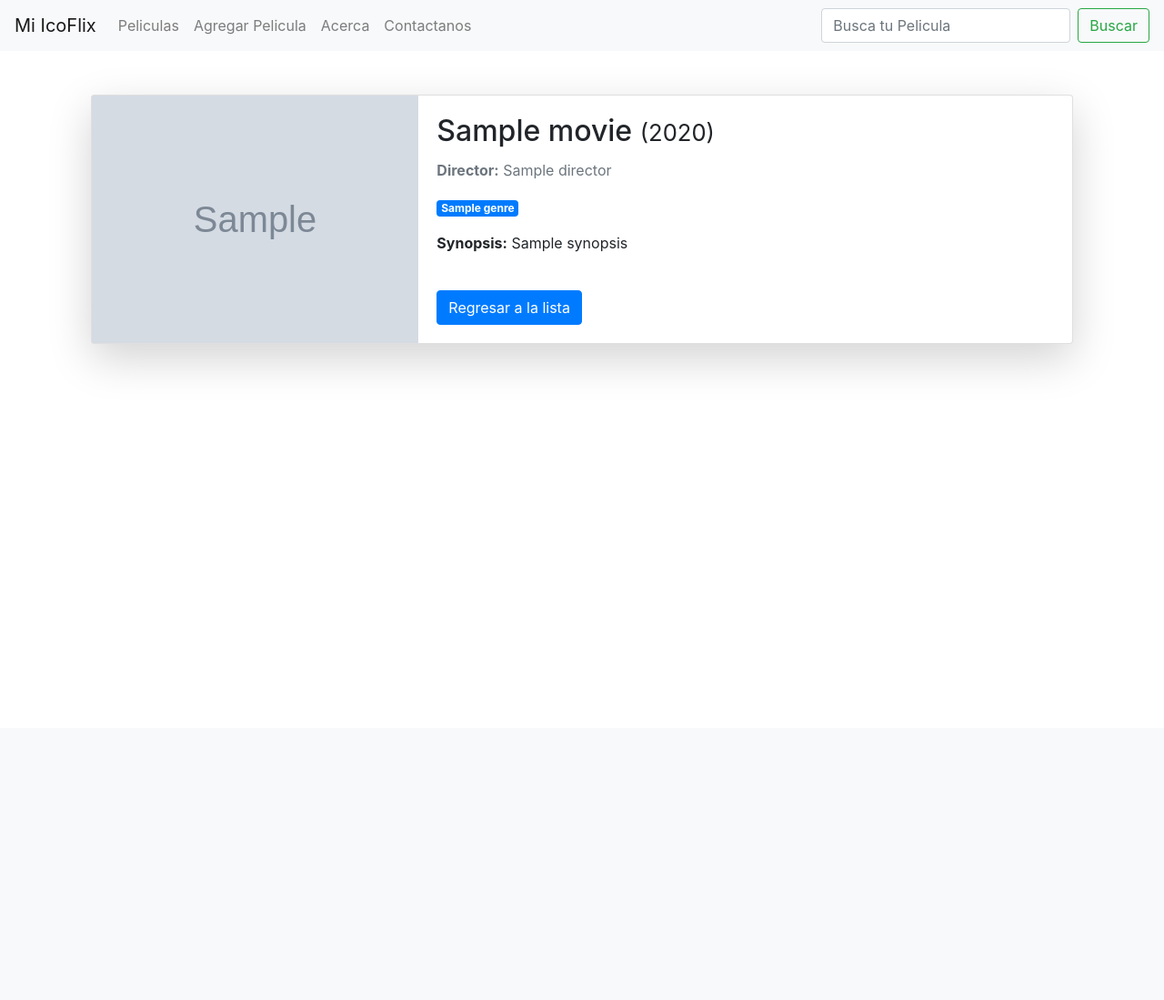
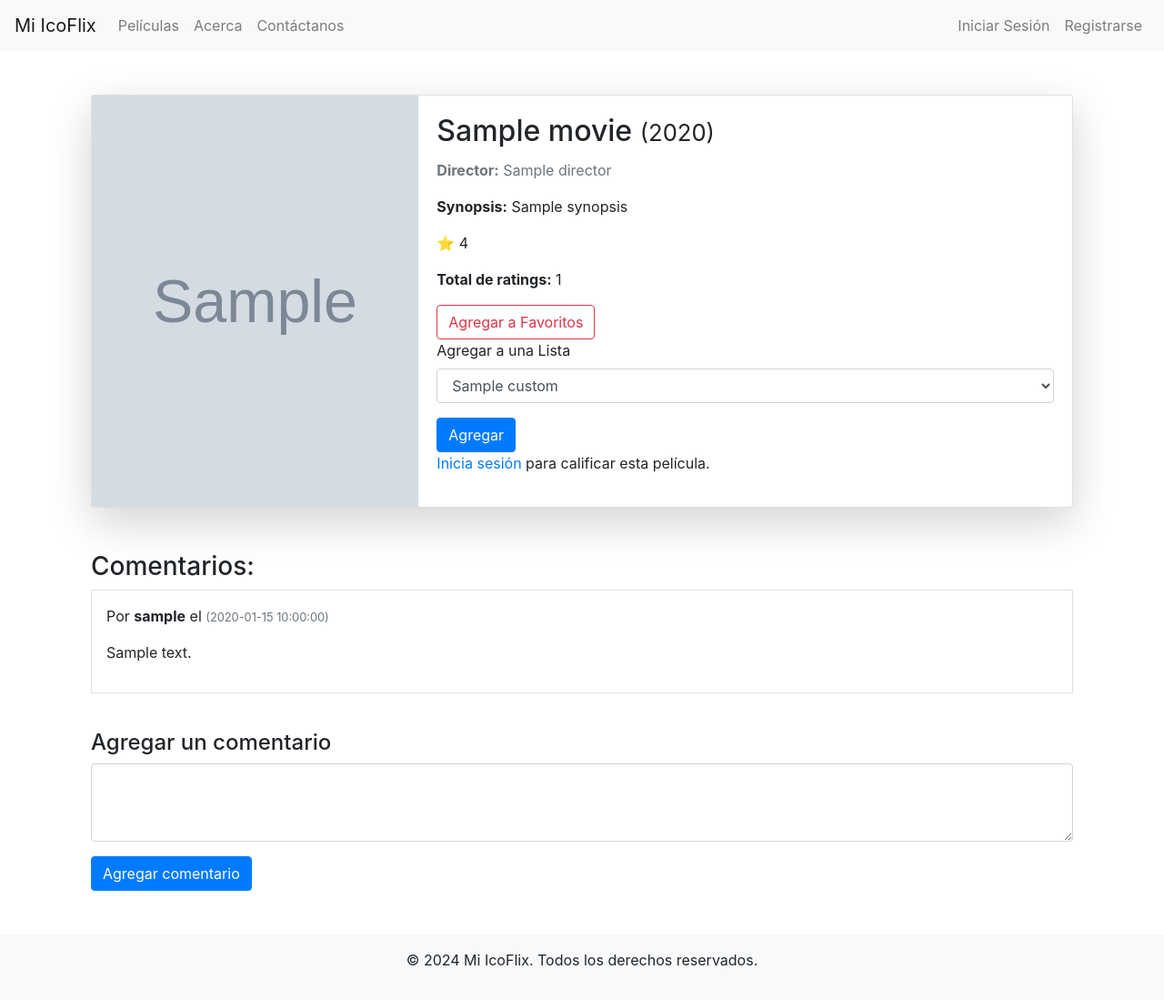
Before and after one commit to diegoMS553/proyecto_peliculas, a Python web app: template templates/movie_detail.html in a window 1280 px wide. Shown: the whole page at 91% size. Before the commit the page ends 400 px from the top, so only its background shows below. Run offline with Jinja, Linux system fonts and the light colour scheme; the template is opened without the code that fills it: most values are stand-ins (such as "Sample title", 1, 10 or a date in 2020); grey boxes marked "Sample" are stand-in pictures; some libraries are stand-ins or nearby versions.

Commit message:
Actualización de la página principal de cada película

```diff
--- a/templates/base.html
+++ b/templates/base.html
@@ -2,8 +2,23 @@
 <html lang="en">
 <head>
     <meta charset="UTF-8">
-    <title>{% block title %}Movie App{% endblock %}</title>
+    <meta name="viewport" content="width=device-width, initial-scale=1.0">
+    <title>{% block title %}Mi IcoFlix{% endblock %}</title>
     <link href="https://stackpath.bootstrapcdn.com/bootstrap/4.5.2/css/bootstrap.min.css" rel="stylesheet">
+    <style>
+        .fa-star, .fa-star-o {
+            color: gold;
+            font-size: 1.5em;
+            cursor: pointer;
+        }
+        input[type="radio"] {
+            display: none;
+        }
+        label:hover ~ label .fa-star,
+        label:hover .fa-star {
+            color: orange;
+        }
+    </style>
 </head>
 <body>
     <nav class="navbar navbar-expand-lg navbar-light bg-light">
@@ -14,30 +29,55 @@
         <div class="collapse navbar-collapse" id="navbarNav">
             <ul class="navbar-nav">
                 <li class="nav-item">
-                    <a class="nav-link" href="{{ url_for('movies_list') }}">Peliculas</a>
+                    <a class="nav-link" href="{{ url_for('movies_list') }}">Películas</a>
                 </li>
-                <li class="nav-item">
-                    <a class="nav-link" href="{{ url_for('movie_create') }}">Agregar Pelicula</a>
-                </li>
+                {% if session.get('role') == 'admin' %}
+                    <li class="nav-item">
+                        <a class="nav-link" href="{{ url_for('admin_dashboard') }}">Dashboard</a>
+                    </li>
+                    <li class="nav-item">
+                        <a class="nav-link" href="{{ url_for('add_admin') }}">Agregar Administrador</a>
+                    </li>
+                {% elif session.get('role') == 'user' %}
+                    <li class="nav-item">
+                        <a class="nav-link" href="{{ url_for('user_dashboard') }}">Mi Perfil</a>
+                    </li>
+                {% endif %}
                 <li class="nav-item">
                     <a class="nav-link" href="{{ url_for('about') }}">Acerca</a>
                 </li>
                 <li class="nav-item">
-                    <a class="nav-link" href="{{ url_for('contact') }}">Contactanos</a>
+                    <a class="nav-link" href="{{ url_for('contact') }}">Contáctanos</a>
                 </li>
             </ul>
+            <ul class="navbar-nav ml-auto">
+                {% if session.get('user_id') %}
+                    <li class="nav-item">
+                        <a class="nav-link">Bienvenido, {{ session['username'] }}</a>
+                    </li>
+                    <li class="nav-item">
+                        <a class="nav-link" href="{{ url_for('logout') }}">Cerrar Sesión</a>
+                    </li>
+                {% else %}
+                    <li class="nav-item">
+                        <a class="nav-link" href="{{ url_for('login') }}">Iniciar Sesión</a>
+                    </li>
+                    <li class="nav-item">
+                        <a class="nav-link" href="{{ url_for('register') }}">Registrarse</a>
+                    </li>
+                {% endif %}
+            </ul>
         </div>
-        <form class="form-inline my-2 my-lg-0" method="GET" action="{{ url_for('movies_search_list') }}">
-            <input class="form-control mr-sm-2" type="search" name="search" placeholder="Busca tu Pelicula" aria-label="Search">
-            <button class="btn btn-outline-success my-2 my-sm-0" type="submit">Buscar</button>
-        </form>
-        </form>
     </nav>
 
     <div class="container my-5">
         {% block content %}{% endblock %}
     </div>
 
+    <footer class="bg-light text-center py-3">
+        <p>&copy; 2024 Mi IcoFlix. Todos los derechos reservados.</p>
+    </footer>
+
     <script src="https://code.jquery.com/jquery-3.5.1.slim.min.js"></script>
     <script src="https://cdn.jsdelivr.net/npm/@popperjs/core@2.9.2/dist/umd/popper.min.js"></script>
     <script src="https://stackpath.bootstrapcdn.com/bootstrap/4.5.2/js/bootstrap.min.js"></script>
--- a/templates/movie_detail.html
+++ b/templates/movie_detail.html
@@ -13,14 +13,100 @@
                     <div class="card-body">
                         <h2 class="card-title">{{ movie.title }} <small>({{ movie.year }})</small></h2>
                         <p class="card-text text-muted"><strong>Director:</strong> {{ movie.director }}</p>
-                        <p class="card-text">
-                            <span class="badge badge-primary">{{ movie.genre }}</span>
-                        </p>
                         <p class="card-text"><strong>Synopsis:</strong> {{ movie.synopsis }}</p>
-                        <a href="{{ url_for('movies_list') }}" class="btn btn-primary mt-4">Regresar a la lista</a>
+                        <p><strong>⭐</strong> {{ average_rating if average_rating else 'Sin calificaciones' }}</p>
+                        <p><strong>Total de ratings:</strong> {{ total_ratings }}</p>
+                        <form action="{{ url_for('add_to_favorites', movie_id=movie['id']) }}" method="POST" class="mt-3">
+                            <button class="btn btn-outline-danger">Agregar a Favoritos</button>
+                        </form>
+
+
+
+
+                        <!-- Formulario para agregar película a una lista personalizada -->
+                        <form method="POST" action="{{ url_for('add_to_list') }}">
+                            <div class="form-group">
+                                <label for="list_id">Agregar a una Lista</label>
+                                <select name="list_id" class="form-control" required>
+                                    {% for custom_list in custom_lists %}
+                                        <option value="{{ custom_list['id'] }}">{{ custom_list['name'] }}</option>
+                                    {% endfor %}
+                                </select>
+                            </div>
+                            <input type="hidden" name="movie_id" value="{{ movie['id'] }}">
+                            <button type="submit" class="btn btn-primary">Agregar</button>
+                        </form>
+
+
+
+
+                        <!-- Formulario de rating -->
+                        {% if session.get('user_id') %}
+                            {% if user_already_rated %}
+                                <p><strong>Ya has calificado esta película.</strong></p>
+                            {% else %}
+                                <form method="POST" class="mt-3">
+                                    <label for="rating"><strong>Calificar esta película:</strong></label><br>
+                                    {% for star in range(1, 6) %}
+                                        <input type="radio" id="star{{ star }}" name="rating" value="{{ star }}">
+                                        <label for="star{{ star }}">{{ star }} ⭐</label>
+                                    {% endfor %}
+                                    <button type="submit" class="btn btn-primary btn-sm mt-2">Enviar Rating</button>
+                                </form>
+                            {% endif %}
+                        {% else %}
+                            <p><a href="{{ url_for('login') }}">Inicia sesión</a> para calificar esta película.</p>
+                        {% endif %}
                     </div>
                 </div>
             </div>
         </div>
     </div>
+
+    <div class="container my-5">
+        <div class="my-4">
+            <h3>Comentarios:</h3>
+            {% for comment in comments %}
+                <div class="border p-3 mb-2">
+                    <p>Por <strong>{{ comment.username }}</strong> el <small class="text-muted">({{comment.created_at}})</small> </p>
+                    <p>{{ comment.comment }}</p>
+
+                    {% if session.get('user_id') == comment.user_id %}
+                        <a href="{{ url_for('edit_comment', movie_id=movie.id, comment_id=comment.id) }}" class="btn btn-warning btn-sm">Editar</a>
+                    {% endif %}
+                </div>
+            {% endfor %}
+        </div>
+
+        <nav aria-label="Page navigation">
+            <ul class="pagination justify-content-center mt-3">
+                {% if page > 1 %}
+                <li class="page-item">
+                    <a class="page-link" href="{{ url_for('movie_detail', movie_id=movie['id'], page=page-1) }}">Anterior</a>
+                </li>
+                {% endif %}
+
+                {% for p in range(1, total_pages + 1) %}
+                <li class="page-item {% if p == page %}active{% endif %}">
+                    <a class="page-link" href="{{ url_for('movie_detail', movie_id=movie['id'], page=p) }}">{{ p }}</a>
+                </li>
+                {% endfor %}
+
+                {% if page < total_pages %}
+                <li class="page-item">
+                    <a class="page-link" href="{{ url_for('movie_detail', movie_id=movie['id'], page=page+1) }}">Siguiente</a>
+                </li>
+                {% endif %}
+            </ul>
+        </nav>
+
+        <h4>Agregar un comentario</h4>
+        <form method="POST">
+            <div class="form-group">
+                <textarea class="form-control" name="comment" rows="3" required></textarea>
+            </div>
+            <button type="submit" class="btn btn-primary">Agregar comentario</button>
+        </form>
+    </div>
+
 {% endblock %}
```
Also changed, not shown: templates/add_admin.html (added, +23 -0 lines).
